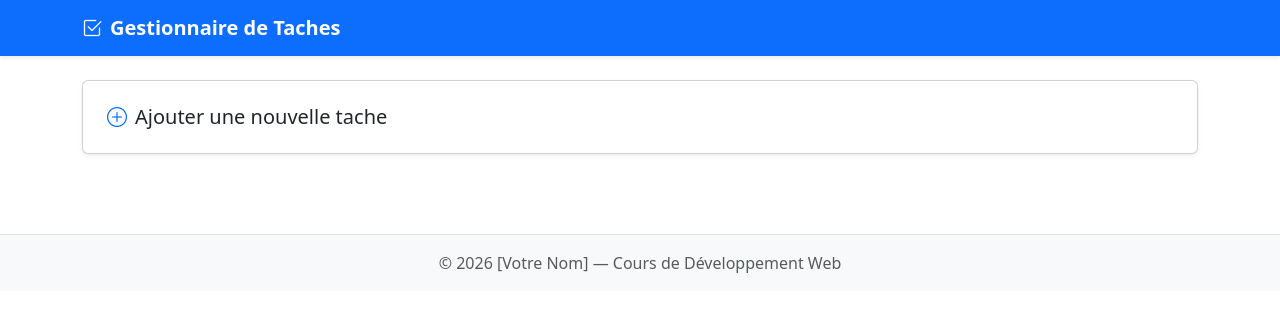
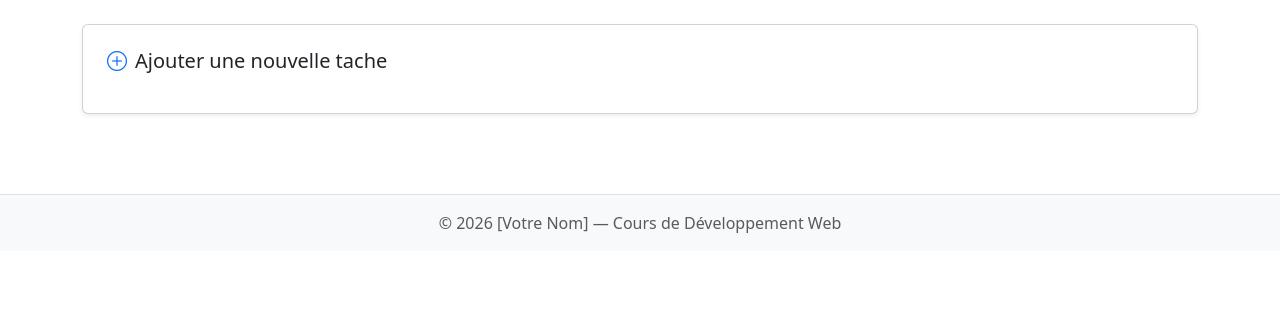
Before and after one commit to manarfareh/dev_web, a plain HTML site: page index.html in a window 1280 px wide. Drawn offline with nearby package versions, Linux system fonts and the light colour scheme; files that its build step writes are made by us from their sources.

Commit message:
delete content

```diff
--- a/index.html
+++ b/index.html
@@ -17,59 +17,16 @@
     <link rel="stylesheet" href="css/style.css" />
   </head>
   <body>
-    <!-- ==================================================
-       BARRE DE NAVIGATION
-       - Afficher le titre de l'application
-       - Afficher le compteur de taches restantes
-       ================================================== -->
-    <nav class="navbar navbar-expand-lg navbar-dark bg-primary shadow-sm">
-      <div class="container">
-        <a class="navbar-brand fw-bold" href="#">
-          <i class="bi bi-check2-square me-2"></i>Gestionnaire de Taches
-        </a>
-        <!-- TODO: Ajouter un badge avec id="compteur-taches" pour afficher le nombre de taches en cours -->
-      </div>
-    </nav>
 
     <!-- ==================== CONTENU PRINCIPAL ==================== -->
     <div class="container my-4">
-      <!-- ==================================================
-         FORMULAIRE D'AJOUT DE TACHE
-         Construire un formulaire dans une carte Bootstrap avec :
-         - Champ texte pour le titre (obligatoire, id="titre-tache")
-         - Champ texte pour la description (facultatif, id="desc-tache")
-         - Menu déroulant pour la priorité (id="priorite-tache")
-           Options : Basse, Moyenne (par défaut), Haute
-         - Bouton de soumission pour ajouter la tache
 
-         Utiliser la grille Bootstrap (row, col-md-*) pour
-         organiser les champs sur une seule ligne en bureau.
-         ================================================== -->
       <div class="card shadow-sm mb-4">
         <div class="card-body p-4">
           <h5 class="card-title mb-3">
             <i class="bi bi-plus-circle me-2 text-primary"></i>Ajouter une
             nouvelle tache
           </h5>
-
-          <form id="formulaire-tache">
-            <div class="row g-3">
-              <!-- TODO: Champ Titre de la tache (col-md-4) -->
-              <!-- Utiliser class="form-control", id="titre-tache" -->
-              <!-- Ajouter un <div class="invalid-feedback"> pour le message d'erreur -->
-
-              <!-- TODO: Champ Description (col-md-4) -->
-              <!-- Utiliser class="form-control", id="desc-tache" -->
-
-              <!-- TODO: Menu déroulant Priorité (col-md-2) -->
-              <!-- Utiliser class="form-select", id="priorite-tache" -->
-              <!-- Options : Basse (value="basse"), Moyenne (value="moyenne"), Haute (value="haute") -->
-
-              <!-- TODO: Bouton Ajouter (col-md-2) -->
-              <!-- Utiliser class="btn btn-primary w-100" -->
-              <!-- Texte du bouton : "Ajouter" -->
-            </div>
-          </form>
         </div>
       </div>
 
```
